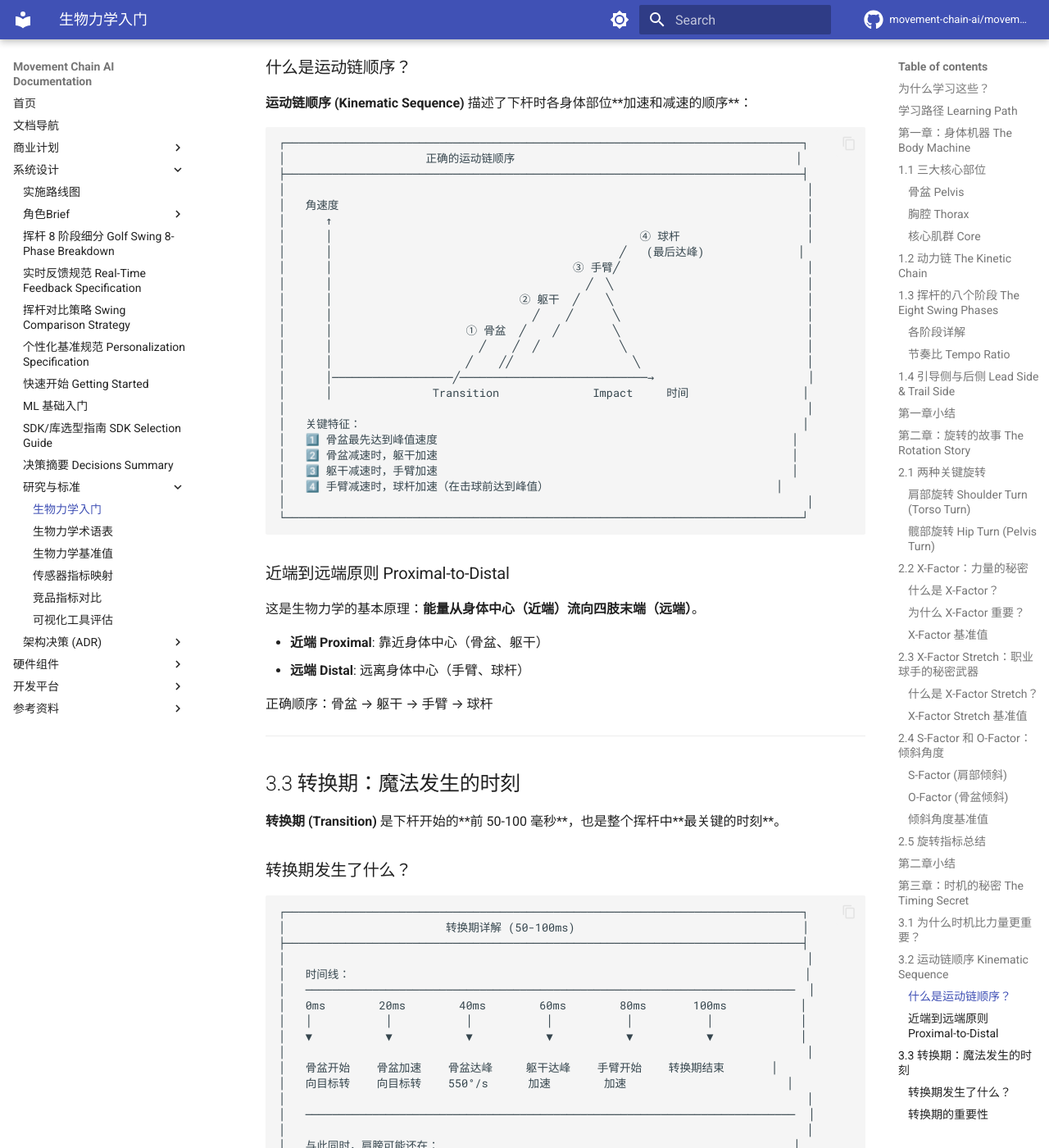
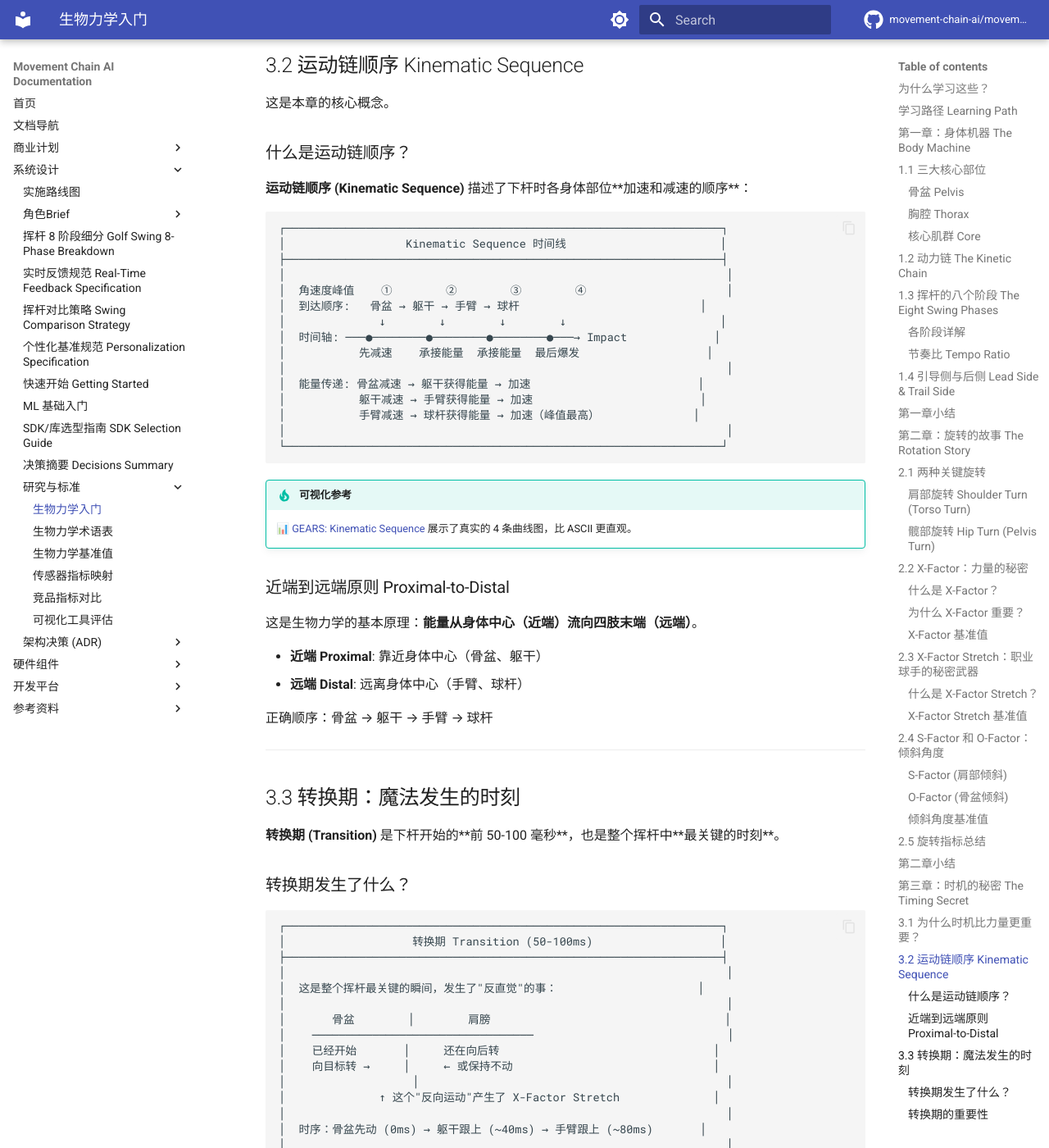
Before and after one commit to movement-chain-ai/movement-chain-docs, an MkDocs documentation site: the page built from docs/zh/design/research/biomechanics-101.md, in a window 1280 px wide and 1400 px high, scrolled down 12104 px. Shown: the whole window at 82% size. Built offline with MkDocs 1.6.1 and Material for MkDocs 9.7.7, drawn with Linux system fonts in a browser that asks for light colours; comment, search, counter and statistics services are not loaded; the version menu is left out; some of the changed text lies outside the part shown.

Commit message:
docs(research): 简化 biomechanics-101 图表并添加外部参考
- 简化 Kinematic Sequence 图表为时间线格式
- 简化转换期详解图表，突出骨盆/肩膀反向运动
- 简化职业 vs 业余对比图表，列出具体错误模式
- 添加 GEARS 外部链接（Kinematic Sequence、Body Metrics）
- 修正术语："速度级联" → "速度传递 Speed Transfer"
- S-Factor 章节添加 GEARS 可视化参考

````diff
--- a/docs/zh/design/research/biomechanics-101.md
+++ b/docs/zh/design/research/biomechanics-101.md
@@ -37,7 +37,7 @@
 │         ↓                                                                    │
 │   Ch.3 时机的秘密      →  掌握各部位的运动时序                                  │
 │         ↓                                                                    │
-│   Ch.4 速度级联        →  量化每个环节的速度                                    │
+│   Ch.4 速度传递        →  量化每个环节的速度                                    │
 │         ↓                                                                    │
 │   Ch.5 肌肉的故事      →  了解哪些肌肉在工作                                    │
 │         ↓                                                                    │
@@ -449,6 +449,9 @@ X-Factor 代表了你在上杆顶点时**躯干被"拧紧"的程度**。
 └─────────────────────────────────────────────────────────────────────────────┘
 ```
 
+!!! tip "可视化参考"
+    📊 [GEARS: Body Metrics](https://www.gearssports.com/articles/gears-golf-body-metrics/) 解释了 Side Bend (侧弯) 的 3D 定义，与 S-Factor 概念相同。
+
 ### O-Factor (骨盆倾斜)
 
 **定义**: 骨盆相对于水平面的倾斜角度
@@ -529,32 +532,25 @@ X-Factor 代表了你在上杆顶点时**躯干被"拧紧"的程度**。
 **运动链顺序 (Kinematic Sequence)** 描述了下杆时各身体部位**加速和减速的顺序**：
 
 ```text
-┌─────────────────────────────────────────────────────────────────────────────┐
-│                     正确的运动链顺序                                          │
-├─────────────────────────────────────────────────────────────────────────────┤
-│                                                                              │
-│   角速度                                                                      │
-│      ↑                                                                       │
-│      │                                              ④ 球杆                   │
-│      │                                           ╱   (最后达峰)              │
-│      │                                    ③ 手臂╱                            │
-│      │                                      ╱  ╲                             │
-│      │                            ② 躯干  ╱    ╲                             │
-│      │                              ╱    ╱      ╲                            │
-│      │                    ① 骨盆  ╱    ╱        ╲                            │
-│      │                      ╱    ╱  ╱            ╲                           │
-│      │                    ╱    ╱╱                  ╲                         │
-│      │──────────────────╱────────────────────────────→                       │
-│      │               Transition              Impact     时间                 │
-│                                                                              │
-│   关键特征：                                                                  │
-│   1️⃣ 骨盆最先达到峰值速度                                                     │
-│   2️⃣ 骨盆减速时，躯干加速                                                     │
-│   3️⃣ 躯干减速时，手臂加速                                                     │
-│   4️⃣ 手臂减速时，球杆加速（在击球前达到峰值）                                  │
-│                                                                              │
-└─────────────────────────────────────────────────────────────────────────────┘
-```
+┌─────────────────────────────────────────────────────────────────┐
+│                  Kinematic Sequence 时间线                       │
+├─────────────────────────────────────────────────────────────────┤
+│                                                                  │
+│  角速度峰值    ①        ②        ③        ④                     │
+│  到达顺序:   骨盆 → 躯干 → 手臂 → 球杆                           │
+│              ↓        ↓        ↓        ↓                       │
+│  时间轴: ───●────────●────────●────────●───→ Impact             │
+│           先减速    承接能量  承接能量  最后爆发                   │
+│                                                                  │
+│  能量传递: 骨盆减速 → 躯干获得能量 → 加速                         │
+│           躯干减速 → 手臂获得能量 → 加速                         │
+│           手臂减速 → 球杆获得能量 → 加速（峰值最高）              │
+│                                                                  │
+└─────────────────────────────────────────────────────────────────┘
+```
+
+!!! tip "可视化参考"
+    📊 [GEARS: Kinematic Sequence](https://www.gearssports.com/articles/sports-kinetic-kinematic-sequence/) 展示了真实的 4 条曲线图，比 ASCII 更直观。
 
 ### 近端到远端原则 Proximal-to-Distal
 
@@ -574,28 +570,22 @@ X-Factor 代表了你在上杆顶点时**躯干被"拧紧"的程度**。
 ### 转换期发生了什么？
 
 ```text
-┌─────────────────────────────────────────────────────────────────────────────┐
-│                        转换期详解 (50-100ms)                                  │
-├─────────────────────────────────────────────────────────────────────────────┤
-│                                                                              │
-│   时间线：                                                                    │
-│   ─────────────────────────────────────────────────────────────────────────  │
-│   0ms        20ms        40ms        60ms        80ms       100ms           │
-│   │           │           │           │           │           │             │
-│   ▼           ▼           ▼           ▼           ▼           ▼             │
-│                                                                              │
-│   骨盆开始    骨盆加速    骨盆达峰     躯干达峰    手臂开始    转换期结束       │
-│   向目标转    向目标转    550°/s      加速        加速                        │
-│                                                                              │
-│   ─────────────────────────────────────────────────────────────────────────  │
-│                                                                              │
-│   与此同时，肩膀可能还在：                                                     │
-│   ● 继续向后旋转（完成上杆）                                                   │
-│   ● 或保持静止                                                                │
-│                                                                              │
-│   这就是 X-Factor Stretch 产生的原因！                                        │
-│                                                                              │
-└─────────────────────────────────────────────────────────────────────────────┘
+┌─────────────────────────────────────────────────────────────────┐
+│                   转换期 Transition (50-100ms)                   │
+├─────────────────────────────────────────────────────────────────┤
+│                                                                  │
+│  这是整个挥杆最关键的瞬间，发生了"反直觉"的事：                     │
+│                                                                  │
+│       骨盆        │        肩膀                                   │
+│    ─────────────────────────────────                             │
+│    已经开始       │     还在向后转                                │
+│    向目标转 →     │     ← 或保持不动                              │
+│                   │                                              │
+│              ↑ 这个"反向运动"产生了 X-Factor Stretch              │
+│                                                                  │
+│  时序：骨盆先动 (0ms) → 躯干跟上 (~40ms) → 手臂跟上 (~80ms)       │
+│                                                                  │
+└─────────────────────────────────────────────────────────────────┘
 ```
 
 ### 转换期的重要性
@@ -694,35 +684,30 @@ X-Factor 代表了你在上杆顶点时**躯干被"拧紧"的程度**。
 ## 3.6 职业 vs 业余：时机对比
 
 ```text
-┌─────────────────────────────────────────────────────────────────────────────┐
-│                    职业 vs 业余 运动链对比                                    │
-├─────────────────────────────────────────────────────────────────────────────┤
-│                                                                              │
-│   职业球手 (75% 是这种模式)                                                   │
-│   ─────────────────────────────────────────────────────────────────────────  │
-│                                                                              │
-│   角速度  ↑          ④                                                       │
-│           │       ③ ╱                                                        │
-│           │     ② ╱╱                                                         │
-│           │   ① ╱╱╱                                                          │
-│           │────────────→ 时间                                                │
-│                                                                              │
-│   特点：清晰的顺序，每条曲线依次达峰                                           │
-│                                                                              │
-│   ═══════════════════════════════════════════════════════════════════════   │
-│                                                                              │
-│   业余球手 (常见错误模式)                                                      │
-│   ─────────────────────────────────────────────────────────────────────────  │
-│                                                                              │
-│   角速度  ↑      ②③                                                          │
-│           │     ╱╲╱①④                                                        │
-│           │    ╱ ╲╱ ╲                                                        │
-│           │   ╱   ╲   ╲                                                      │
-│           │────────────→ 时间                                                │
-│                                                                              │
-│   特点：曲线混乱，多个部位同时达峰或顺序错乱                                    │
-│                                                                              │
-└─────────────────────────────────────────────────────────────────────────────┘
+┌─────────────────────────────────────────────────────────────────┐
+│                  职业 vs 业余 运动链对比                          │
+├─────────────────────────────────────────────────────────────────┤
+│                                                                  │
+│  【职业球手】75% 呈现正确模式                                      │
+│                                                                  │
+│  达峰顺序:  ① 骨盆 → ② 躯干 → ③ 手臂 → ④ 球杆                    │
+│  时间间隔:     ~40ms     ~40ms     ~20ms                         │
+│  特点: 清晰的"阶梯式"传递，每段减速时下一段加速                     │
+│                                                                  │
+│  ════════════════════════════════════════════════════════════   │
+│                                                                  │
+│  【业余球手】常见错误模式                                          │
+│                                                                  │
+│  错误 A: ① 骨盆 → ②③ 躯干+手臂同时 → ④ 球杆                       │
+│          （躯干和手臂"一起动"，能量传递断裂）                       │
+│                                                                  │
+│  错误 B: ②① 躯干先于骨盆 → ③ 手臂 → ④ 球杆                        │
+│          （"上身主导"，俗称 over the top）                         │
+│                                                                  │
+│  错误 C: ①②③④ 几乎同时达峰                                        │
+│          （没有顺序，"用手打球"）                                  │
+│                                                                  │
+└─────────────────────────────────────────────────────────────────┘
 ```
 
 | 对比维度 | 职业球手 | 业余球手 |
@@ -748,7 +733,7 @@ X-Factor 代表了你在上杆顶点时**躯干被"拧紧"的程度**。
 
 ---
 
-## 第四章：速度级联 The Speed Cascade
+## 第四章：速度传递 Speed Transfer
 
 > **本章目标**: 了解各身体部位的速度基准
 > **阅读时间**: 10 分钟
@@ -1709,7 +1694,7 @@ EMG 还可以检测**肌肉疲劳**，这是其他传感器无法做到的。
 │   • 近端到远端原则                                                            │
 │   • 峰值间隔 TBP 应为 20-50ms                                                │
 │                                                                              │
-│   第四章：速度级联                                                            │
+│   第四章：速度传递                                                            │
 │   • 每环节速度约为前一环节 1.5-2 倍                                           │
 │   • 骨盆 477°/s → 躯干 552°/s → 手臂 1200°/s → 球杆 2500°/s                 │
 │   • 正确时序可提升 15-25% 杆头速度                                            │
@@ -1811,6 +1796,7 @@ EMG 还可以检测**肌肉疲劳**，这是其他传感器无法做到的。
 | **[Fit for Golf: X-Factor Series](https://fitforgolf.blog/power-essentials-part-2-x-factor/)** | 3部分系列深入解释 X-Factor | 想深入理解原理 |
 | **[Sean Cochran: Biomechanical Analysis](https://seancochran.com/biomechanical-analysis-modern-golf-swing/)** | 现代挥杆生物力学分析 | 教练视角 |
 | **[Dr. Chris Miller: X-Factor Series](https://www.chrismillerdc.com/x-factor-series/)** | 脊椎专家角度分析 X-Factor | 关注伤病预防 |
+| **[GEARS: Body Metrics 解释](https://www.gearssports.com/articles/gears-golf-body-metrics/)** | Side Bend、Lateral Tilt、X-Factor 的 3D 可视化定义 | 想理解 3D 运动捕捉指标 |
 
 ---
 
````
